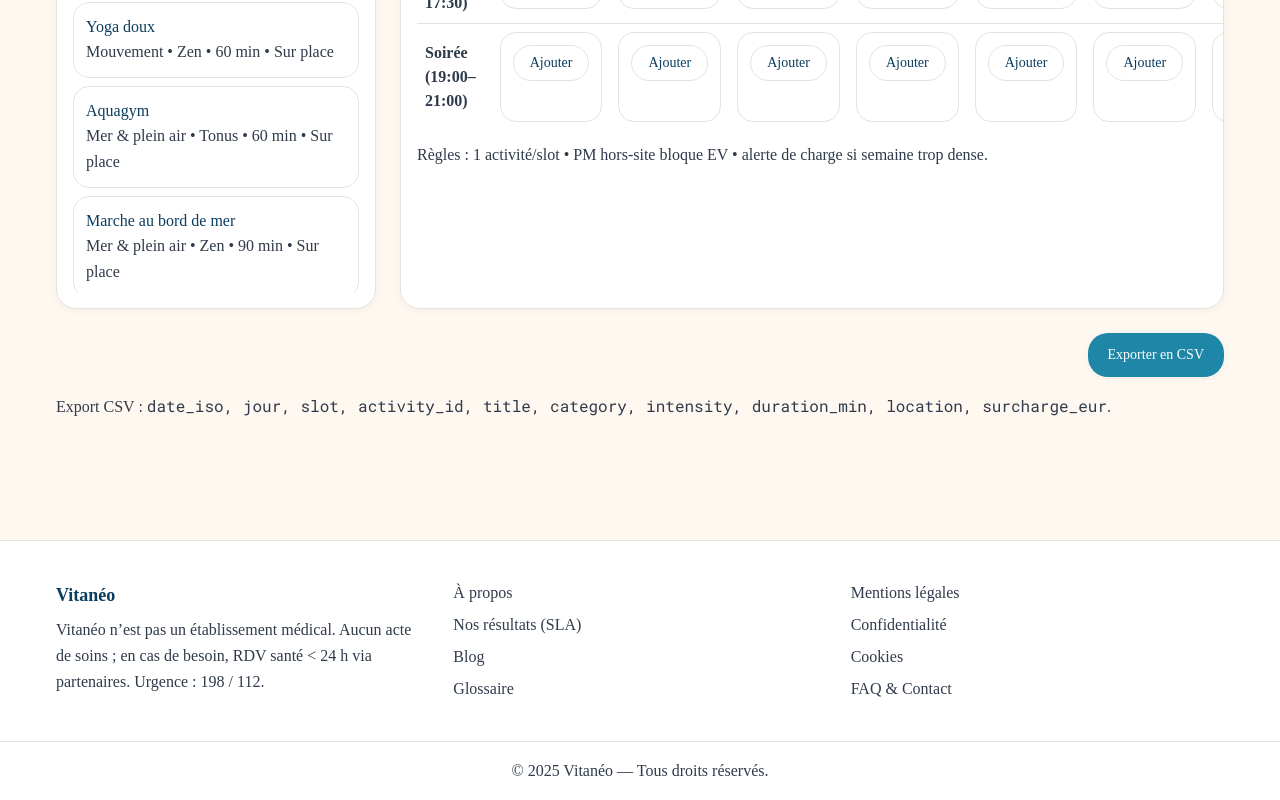
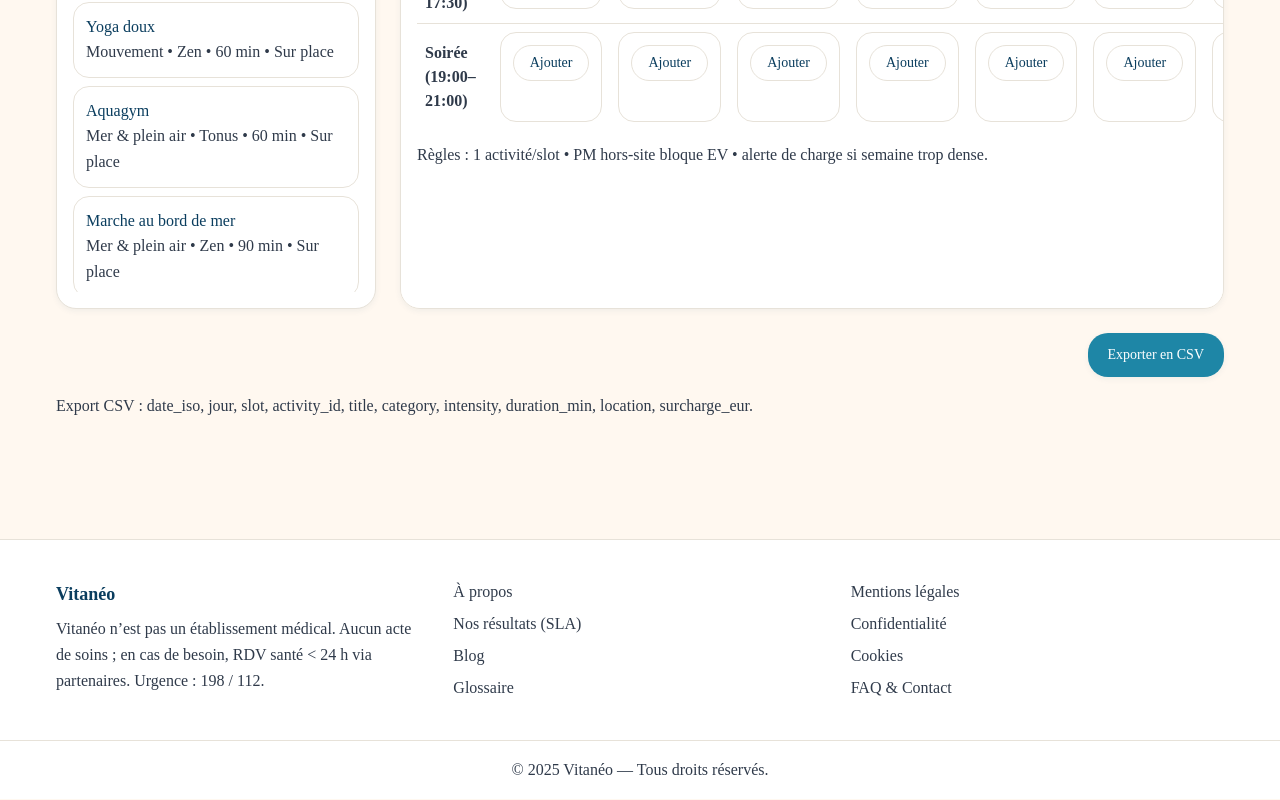
Before and after one commit to nexus69/vitaneo-hm, a Next.js app: page /activites/configurateur in a window 1280 px wide. Shown: the part 637-1437 px from the top of the page. Built offline with nearby package versions, Linux system fonts and the light colour scheme.

Commit message:
Update layout.tsx

```diff
--- a/src/app/layout.tsx
+++ b/src/app/layout.tsx
@@ -1,19 +1,31 @@
+// src/app/layout.tsx
 import type { Metadata } from "next";
 import { Inter, Manrope, Roboto_Mono } from "next/font/google";
 import "./globals.css";
+
 import SiteHeader from "@/components/site-header";
 import SiteFooter from "@/components/site-footer";
 import StickyCtaMobile from "@/components/sticky-cta-mobile";
 import AccessibilityControls from "@/components/accessibility-controls";
 
-const inter = Inter({ subsets: ["latin"], variable: "--font-inter", display: "swap" });
+const inter = Inter({
+  subsets: ["latin"],
+  variable: "--font-inter",
+  display: "swap",
+});
+
 const manrope = Manrope({
   subsets: ["latin"],
   variable: "--font-manrope",
   weight: ["400", "500", "600", "700"],
   display: "swap",
 });
-const geistMono = Roboto_Mono({ subsets: ["latin"], variable: "--font-geist-mono", display: "swap" });
+
+const mono = Roboto_Mono({
+  subsets: ["latin"],
+  variable: "--font-mono",
+  display: "swap",
+});
 
 export const metadata: Metadata = {
   metadataBase: new URL("https://vitaneo.example"),
@@ -35,19 +47,25 @@ export default function RootLayout({ children }: { children: React.ReactNode })
   return (
     <html lang="fr" suppressHydrationWarning>
       <body
-        className={`${inter.variable} ${manrope.variable} ${geistMono.variable} bg-background text-foreground`}
+        className={`${inter.variable} ${manrope.variable} ${mono.variable} bg-background text-foreground antialiased`}
       >
+        {/* Lien d’évitement */}
         <a
           className="sr-only focus:not-sr-only fixed top-2 left-2 z-50 rounded bg-azur px-3 py-2 text-white shadow-elev2"
           href="#contenu"
         >
           Aller au contenu
         </a>
+
+        {/* Contrôles d’accessibilité (taille/contraste, etc.) */}
         <div className="container flex items-center justify-end py-2">
           <AccessibilityControls />
         </div>
+
         <SiteHeader />
+
         <main id="contenu">{children}</main>
+
         <SiteFooter />
         <StickyCtaMobile />
       </body>
```
